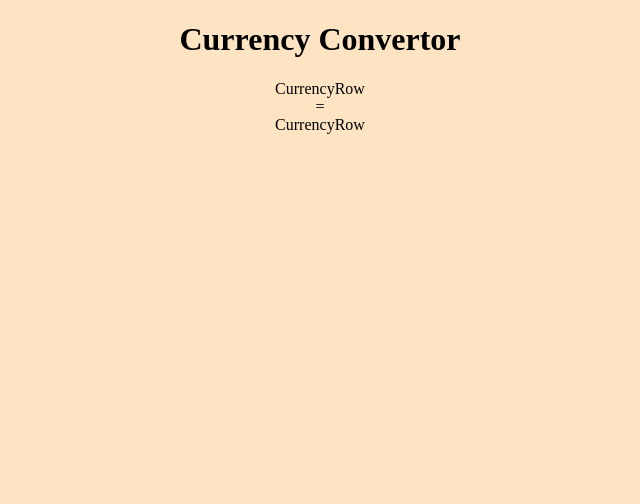
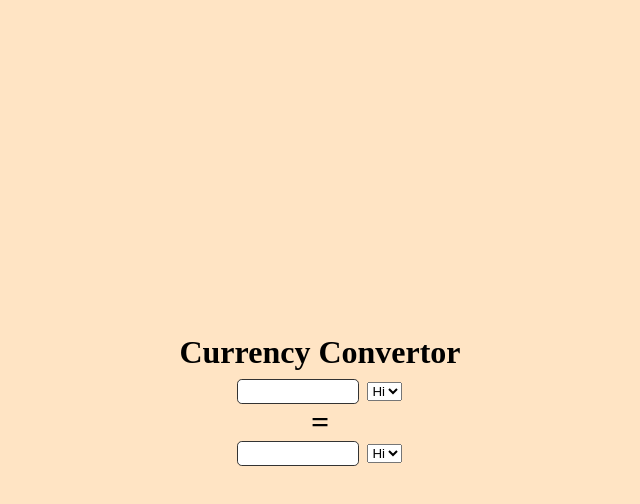
Before and after one commit to ibrahimy353/currency-converter, a React (Create React App) app: page / in a window 1280 px wide. Shown: the top 504 px of the page, without its empty margins (320-960 px from the left). Built offline with nearby package versions, Linux system fonts and the light colour scheme.

Commit message:
modify css

```diff
--- a/src/App.css
+++ b/src/App.css
@@ -1,5 +1,30 @@
 body{
 background-color: bisque;
+margin: 0;
+align-items: center;
+display: flex;
+justify-content: center;
 text-align: center;
+min-height: 100vh;
 
 }
+h1{
+  margin: auto;
+  margin-bottom: .5rem ;
+}
+
+.input{
+  border: 1px solid #333;
+  border-radius: .3rem;
+  padding: .25rem;
+  width: 7rem;
+}
+
+select{
+  margin-left: .5rem;
+}
+
+.equals {
+  font-weight: bold;
+  font-size: 2rem;
+}
--- a/src/App.js
+++ b/src/App.js
@@ -8,7 +8,7 @@ function App() {
       <>
       <h1>Currency Convertor</h1>
       <CurrencyRow />
-      <div>
+      <div className='equals'>
         =
       </div>
       <CurrencyRow />
--- a/src/CurrencyRow.js
+++ b/src/CurrencyRow.js
@@ -2,6 +2,11 @@ import React from 'react'
 
 export default function CurrencyRow() {
   return (
-    <div>CurrencyRow</div>
+    <div>
+        <input type="number" className='input' />
+        <select>
+            <option value={'Hi'}>Hi</option>
+        </select>
+    </div>
   )
 }
```
